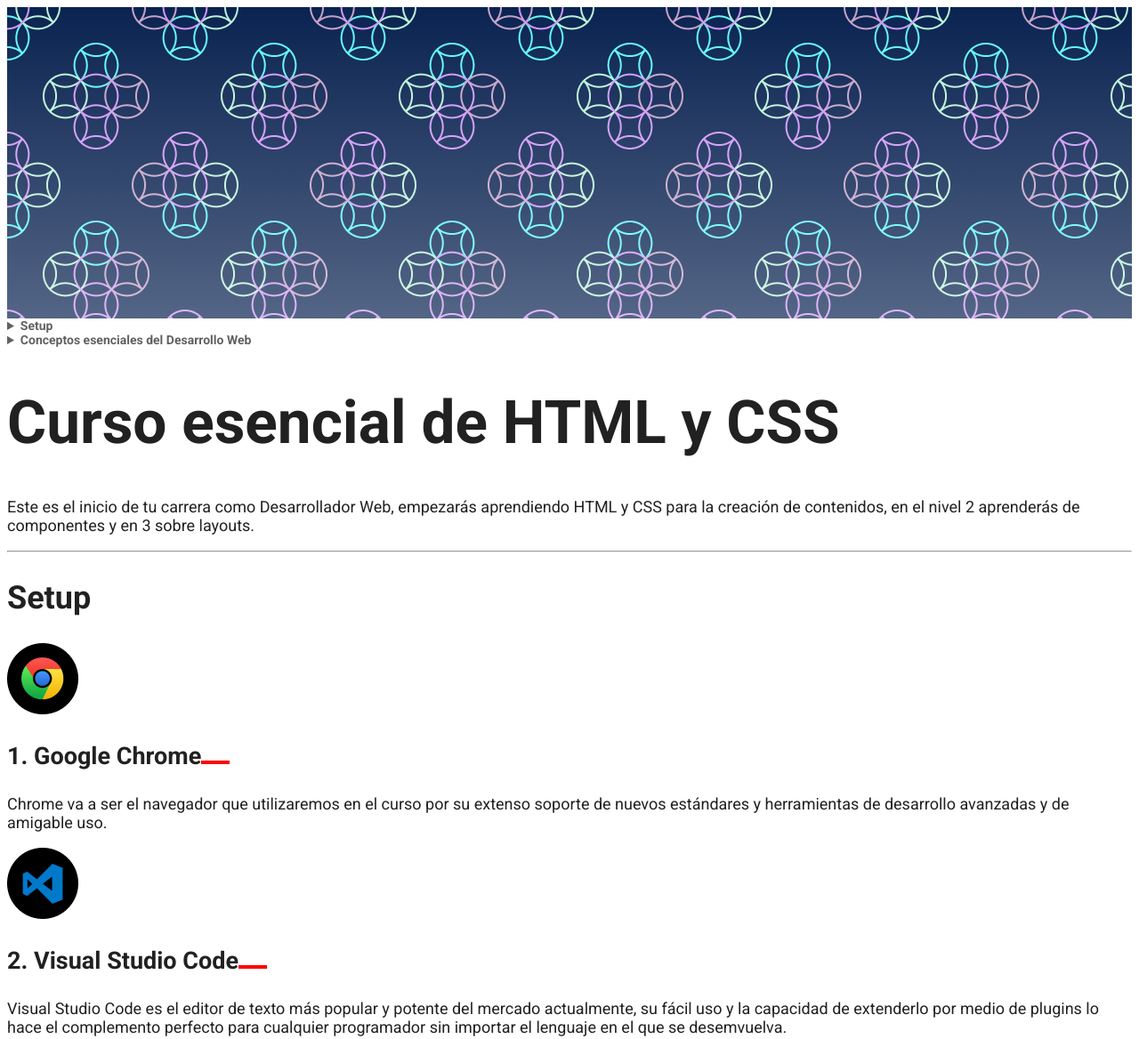
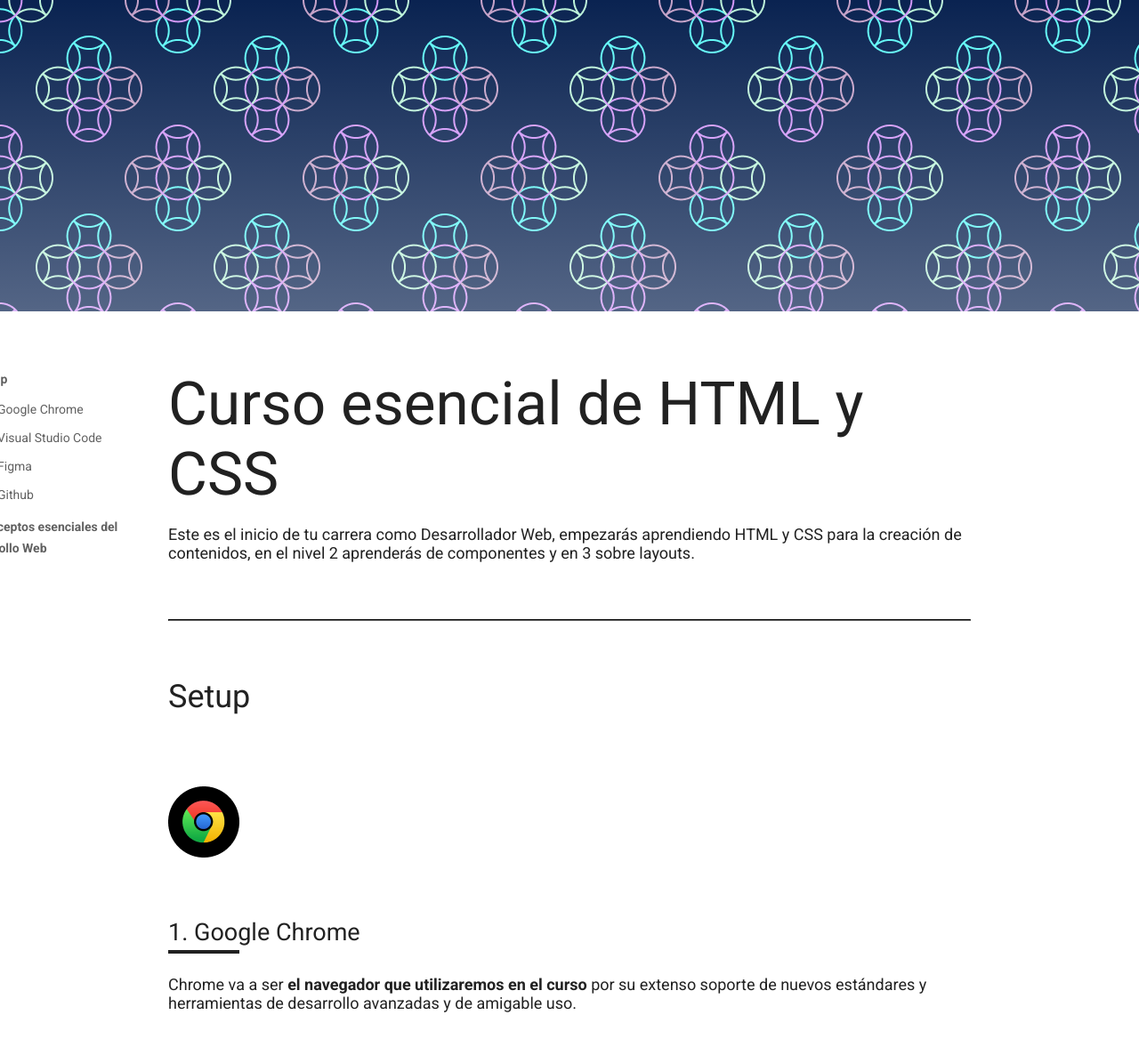
Before and after one commit to marvaljuan/curso-esencial-html-css, a plain HTML site: page index.html in a window 1280 px wide. Shown: the top 1168 px of the page at 89% size. Drawn offline with Linux system fonts and the light colour scheme.

Commit message:
Maquetación con propiedades y valores físicos
Finalizado la maquetación con propiedades y valores físicos

```diff
--- /dev/null
+++ b/css/styles-logical.css
@@ -0,0 +1,91 @@
+@font-face {
+    font-family: charter;
+    src: url('../fonts/charter-regular.otf');
+    font-style: normal;
+    font-weight: 400;
+}
+@font-face {
+    font-family: charter;
+    src: url('../fonts/charter-italic.otf');
+    font-style: italic;
+    font-weight: 400;
+}
+@font-face {
+    font-family: charter;
+    src: url('../fonts/charter-bold.otf');
+    font-style: normal;
+    font-weight: bold;
+}
+@font-face {
+    font-family: charter;
+    src: url('../fonts/charter-bold-italic.otf');
+    font-style: italic;
+    font-weight: bold;
+}
+
+:root{
+    font-size: 18px;
+    --gray30: #212121;
+    --gray20: #212429;
+    --gray10: #616161;
+}
+summary{
+    cursor: pointer;
+    outline: 0;
+}
+body {
+    color: var(--gray30);
+    font-family: 'Roboto', sans-serif;
+    /*font-family: charter;*/
+}
+a {
+    color: var(--gray30);
+}
+header {
+    font-size: 14px;
+    color: var(--gray10);
+}
+header a{
+    font-size: 14px;
+    color: var(--gray10);
+    text-decoration: none;
+}
+header a:hover{
+    color: var(--gray30);
+}
+nav details summary{
+    font-weight: bold;
+}
+h1 {
+    font-size: 3.75em;
+}
+h2 {
+    font-size: 2em;
+}
+h3 {
+    font-size: 1.5em;
+}
+
+pre {
+    background: #FEC62E;
+}
+.hero {
+    background-image: linear-gradient(to top, rgba(255,255,255, .3), transparent), url('../images/pattern.png');
+    height: 350px;
+}
+.section-content {
+    counter-reset: titleList;
+}
+.section-content h3{
+    counter-increment: titleList;
+}
+.section-content h3::before {
+    content: counter(titleList) '. ';
+}
+.section-content h3::after {
+    content: '';
+    width: 32px;
+    height: 4px;
+    background: red;
+    display: inline-block;
+}
--- /dev/null
+++ b/css/styles-physical.css
@@ -0,0 +1,176 @@
+@font-face {
+    font-family: charter;
+    src: url('../fonts/charter-regular.otf');
+    font-style: normal;
+    font-weight: 400;
+}
+@font-face {
+    font-family: charter;
+    src: url('../fonts/charter-italic.otf');
+    font-style: italic;
+    font-weight: 400;
+}
+@font-face {
+    font-family: charter;
+    src: url('../fonts/charter-bold.otf');
+    font-style: normal;
+    font-weight: bold;
+}
+@font-face {
+    font-family: charter;
+    src: url('../fonts/charter-bold-italic.otf');
+    font-style: italic;
+    font-weight: bold;
+}
+
+:root{
+    font-size: 18px;
+    --gray30: #212121;
+    --gray20: #212429;
+    --gray10: #616161;
+}
+html {
+    scroll-behavior: smooth;
+}
+summary{
+    cursor: pointer;
+    outline: 0;
+}
+body {
+    color: var(--gray30);
+    font-family: 'Roboto', sans-serif;
+    margin: 0;
+    /*font-family: charter;*/
+}
+a {
+    color: var(--gray30);
+}
+header {
+    font-size: 14px;
+    width: 188px;
+    color: var(--gray10);
+    position: absolute;
+    top: 64px;
+    left: -232px;
+
+    z-index: 1;
+}
+header a{
+    font-size: 14px;
+    color: var(--gray10);
+    text-decoration: none;
+}
+header a:hover{
+    color: var(--gray30);
+}
+nav details summary{
+    font-weight: bold;
+    line-height: 24px;
+}
+header li {
+    margin-bottom: 16px;
+}
+h1 {
+    font-size: 3.75em;
+    margin: 64px 10px 16px 0;
+    font-weight: normal;
+}
+/* h1 + p {
+    margin-bottom: 64px;
+} */
+hr {
+    border-color: var(--gray10);
+    margin: 64px 0;
+}
+h2 {
+    font-size: 2em;
+    margin: 64px 0 40px;
+    font-weight: 400;
+}
+h3 {
+    font-size: 1.5em;
+    margin: 64px 0 24px;
+    font-weight: normal;
+    position: sticky;
+    top: 0;
+    background-color: #fff;
+
+}
+
+pre {
+    background: #FEC62E;
+    padding: 40px;
+    font-family: 'Roboto';
+    line-height: 24px;
+}
+blockquote{
+    margin: 32px 0;
+    padding-left: 16px;
+    font-size: 24px;
+    line-height: 24px;
+    border-left: 4px solid var(--gray30);
+}
+blockquote span {
+    color: var(--gray10);
+}
+blockquote span::before {
+    content: '- ';
+}
+.header {
+    position: sticky;
+    top: 0;
+}
+.header-content{
+    position: relative;
+}
+
+.wrapper{
+    width:902px;
+    margin: auto;
+}
+.main-content{
+    position: relative;
+}
+.hero {
+    background-image: linear-gradient(to top, rgba(255,255,255, .3), transparent), url('../images/pattern.png');
+    height: 350px;
+}
+.section-content + hr {
+    display: none;
+
+}
+.section-content ul li {
+    margin-bottom: 16px;
+}
+.section-content ol li {
+    line-height: 24px;
+}
+.section-content {
+    counter-reset: titleList;
+    margin-top: 64px;
+    position: relative;
+}
+.section-content:first-of-type{
+    margin: 0;
+}
+.section-content h3{
+    counter-increment: titleList;
+    padding-bottom: 8px;
+}
+.section-content h3::before {
+    content: counter(titleList) '. ';
+}
+.section-content h3::after {
+    content: '';
+    width: 80px;
+    height: 4px;
+    background: var(--gray30);
+    display: inline-block;
+    position: absolute;
+    left: 0;
+    bottom: 0;
+    border: 50px red;
+}
+.section-content img {
+    margin-top: 40px;
+}
--- a/index.html
+++ b/index.html
@@ -5,7 +5,7 @@
     <meta http-equiv="X-UA-Compatible" content="IE=edge">
     <meta name="viewport" content="width=device-width, initial-scale=1.0">
     <title>El blog de Juan</title>
-    <link rel="stylesheet" href="./css/styles.css">
+    <link rel="stylesheet" href="./css/styles-physical.css">
     <link rel="preconnect" href="https://fonts.googleapis.com">
     <link rel="preconnect" href="https://fonts.gstatic.com" crossorigin>
     <link href="https://fonts.googleapis.com/css2?family=Roboto:ital,wght@0,400;0,700;1,400;1,700&display=swap" rel="stylesheet">
@@ -14,9 +14,12 @@
 </head>
 <body>
     <div class="hero"></div>
+    <div class="header">
+        <div class="wrapper">
+            <div class="header-content">
                 <header>
                     <nav>
-            <details>
+                        <details open>
                             <summary>
                                 Setup
                             </summary>
@@ -42,7 +45,13 @@
                         </details>
                     </nav>
                 </header>
-</main>
+
+            </div>
+        </div>
+    </div>
+<main class="main">
+        <div class="wrapper">
+            <div class="main-content">
                 <h1>Curso esencial de HTML y CSS</h1>
                 <p>Este es el inicio de tu carrera como Desarrollador Web, empezarás aprendiendo HTML y CSS para la creación de contenidos, en el nivel 2 aprenderás de componentes y en 3 sobre layouts.</p>
 
@@ -51,22 +60,29 @@
                     <h2>Setup</h2>
                     <img src="./images/google-chrome.png" alt="Logo de Google Chrome" title="Logo de Google Chrome">
                     <h3 id="google-chrome">Google Chrome</h3>
-    <p>Chrome va a ser el navegador que utilizaremos en el curso por su extenso soporte de nuevos estándares y herramientas de desarrollo avanzadas y de amigable uso.</p>
+                    <p>Chrome va a ser <strong>el navegador que utilizaremos en el curso</strong> por su extenso soporte de nuevos estándares y herramientas de desarrollo avanzadas y de amigable uso.</p>
                     <img src="./images/visual-studio-code.png" alt="Logo del editor de código Visual Studio Code" title="Logo del editor de código Visual Studio Code">
                     <h3 id="vsc">Visual Studio Code</h3>
-    <p>Visual Studio Code es el editor de texto más popular y potente del mercado actualmente, su fácil uso y la capacidad de extenderlo por medio de plugins lo hace el complemento perfecto para cualquier programador sin importar el lenguaje en el que se desemvuelva.</p>
+                    <p>Visual Studio Code es el <strong>de texto más popular y potente del mercado actualmente</strong>, su fácil uso y la capacidad de extenderlo por medio de plugins lo hace el complemento perfecto para cualquier programador sin importar el lenguaje en el que se desemvuelva.</p>
                     <img src="./images/figma.png" alt="Logo de Figma" title="Logo de Figma">
                     <h3 id="figma">Figma</h3>
-    <p>Figma es una la herramienta más popular en la actualidad para entregar diseños a los desarrolladores para su implementación por su fácil uso porque puede ser usado directamente desde el navegador.</p>
+                    <p>Figma es una la herramienta más popular en la actualidad para entregar diseños a los desarrolladores para su implementación por su <strong>fácil uso</strong> porque puede ser usado directamente desde el navegador.</p>
                     <img src="./images/github.png" alt="Logo de Github" title="Logo de Github">
                     <h3 id="github">GitHub</h3>
-    <p>Así como en Facebook te encuentran tus amigos, en Github te encuentran otras programadoras y programadores de todo el mundo, en vez de subir fotos de tus viajes aquí subes tu código y puedes elegir hacerlo “open source” o guardarlo de manera privada, Github será esencial para almacenar tu futuro portafolio.</p>
+                    <p>Así como en Facebook encuentran tus amigos, en Github <strong>te encuentran otras programadoras y programadores</strong> de todo el mundo, en vez de subir fotos de tus viajes aquí subes tu código y puedes elegir hacerlo “open source” o guardarlo de manera privada, Github será esencial para almacenar tu futuro portafolio.</p>
+                    <blockquote>
+                        <p>
+                            “Este es el inicio de tu carrera como Desarrollador Web”
+                        </p>
+                        <p>
+                            <span>Leonidas Esteban</span>
+                        </p>
+                    </blockquote>
                 </section>
 
                 <hr>
 
                 <section class="section-content">
-
                     <h2>Conceptos esenciales del Desarrollo Web</h2>
                     <h3 id="html">Qué es HTML</h3>
                     <p>Hyper Text Markup Language o Lenguaje de marcas Hipertexto. Es el componente más básico de la web. Define el significado y la estructura del contenido.</p>
@@ -99,7 +115,7 @@
                 </section>
 
                 <hr>
-
+                <section class="section-content">
                     <h2>Modelo de caja</h2>
                     <h3>El modelo de caja está compuesto por:</h3>
                     <p>Chrome va a ser el navegador que utilizaremos en el curso por su extenso soporte de nuevos estándares y herramientas de desarrollo avanzadas y de amigable uso.</p>
@@ -127,6 +143,9 @@
                     <img src="./images/leonidas-esteban.jpg">
                     <p>Si tienes alguna pregunta escríbeme a <a href="mailto:marvaljuan@gmail.com">marvaljuan@gmail.com</a>
                     </p>
+                </section>
+            </div>
+        </div>
     <main>
 
 
```
Lines whose indentation alone changed are shown as unchanged.
